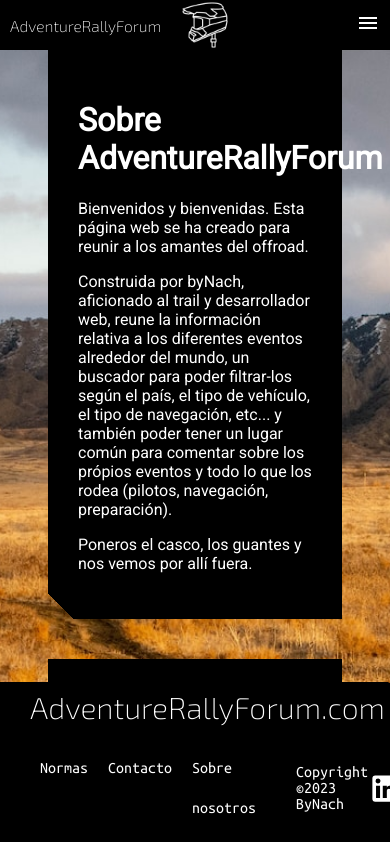
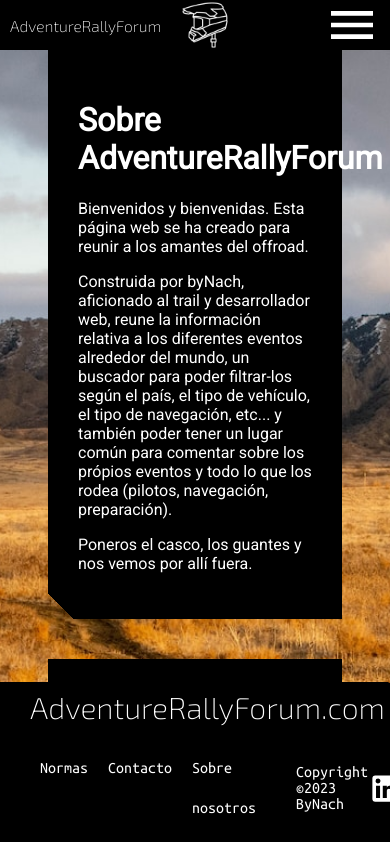
Before and after one commit to byNach/AdventureRallyForum, a React (Vite) app in the folder AdventureRallyForum/: page /Info in a window 390 px wide. Shown: the top 842 px of the page. Built offline with nearby package versions, Linux system fonts and the light colour scheme; no server answers.

Commit message:
RF styles

```diff
--- a/AdventureRallyForum/src/assets/Styles/Styled-components/Event-style.css
+++ b/AdventureRallyForum/src/assets/Styles/Styled-components/Event-style.css
@@ -1,5 +1,4 @@
 .Charging-card {
-  min-width: 400px;
   max-width: 1200px;
 }
 
@@ -17,7 +16,6 @@
 
 .Event-card {
   margin-bottom: 30px;
-  min-width: 400px;
   max-width: 1200px;
 }
 
--- a/AdventureRallyForum/src/assets/Styles/Styled-components/Header-style.css
+++ b/AdventureRallyForum/src/assets/Styles/Styled-components/Header-style.css
@@ -254,7 +254,21 @@
   }
 
   .MenuIcon-burger {
-    display: inline-block;
-    font-size: 6vw;
+    display: flex;
+    justify-content: center;
+    align-items: center;
+  }
+
+  .MuiSvgIcon-root {
+    cursor: pointer;
+  }
+
+  .MuiSvgIcon-root.MuiSvgIcon-fontSizeMedium {
+    font-size: 2em;
+  }
+
+  .MuiListItem-root {
+    cursor: pointer;
+
   }
 }
--- a/AdventureRallyForum/src/assets/Styles/Styled-components/Searcher-style.css
+++ b/AdventureRallyForum/src/assets/Styles/Styled-components/Searcher-style.css
@@ -40,10 +40,10 @@
   justify-content: center;
   align-items: center;
   width: 100px;
-  height: 25px;
-  font-size: 18px;
+  height: 36px;
+  font-size: 22px;
   margin: 0;
-  background: linear-gradient(45deg, transparent 10%, #ffeb10 10%);
+  background: linear-gradient(45deg, transparent 15%, #ffeb10 5%);
   color: #000000;
 }
 
--- a/AdventureRallyForum/src/assets/Styles/Styled-pages/InfoPage-style.css
+++ b/AdventureRallyForum/src/assets/Styles/Styled-pages/InfoPage-style.css
@@ -5,7 +5,6 @@
   background-position: center;
   background-repeat: no-repeat;
   background-size: cover;
-  min-height: 100vh;
 }
 
 .Central-info {
--- a/AdventureRallyForum/src/assets/Styles/Styled-pages/LogInPage-style.css
+++ b/AdventureRallyForum/src/assets/Styles/Styled-pages/LogInPage-style.css
@@ -4,7 +4,7 @@
   flex-direction: column;
   justify-content: center;
   background-image: url("../../Images/nikolay.jpg");
-  background-position: left;
+  background-position: center;
   background-repeat: no-repeat;
   background-size: cover;
 }
```
